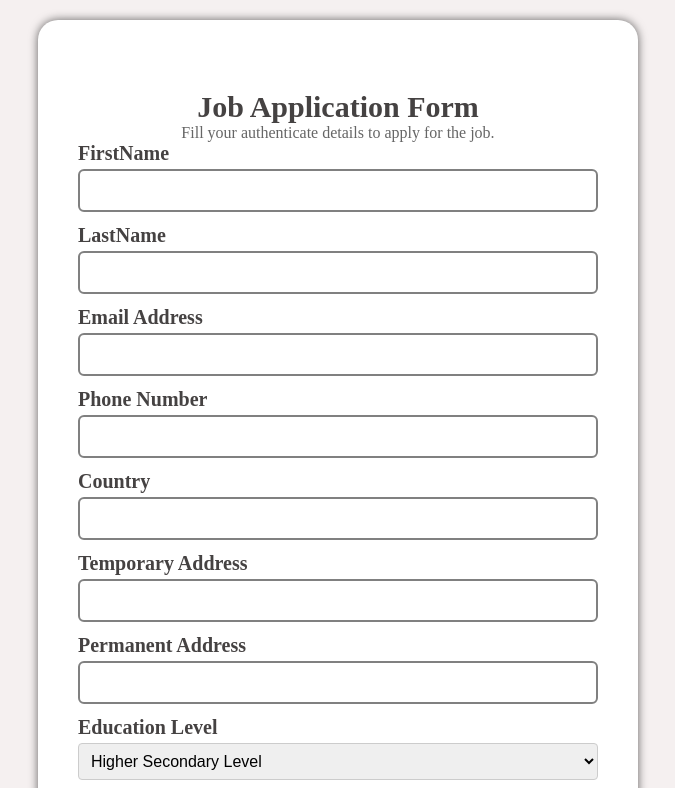
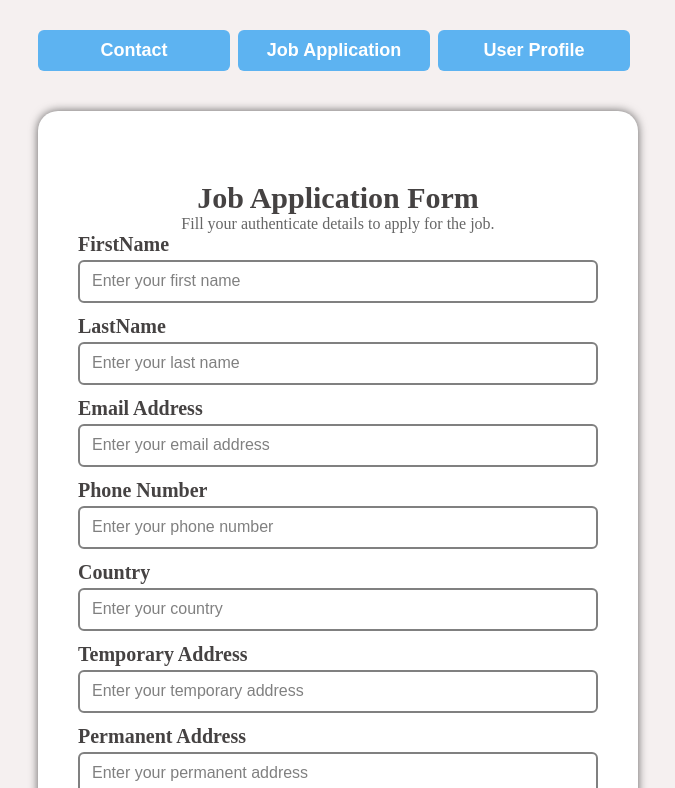
Before and after one commit to Sareeka61/Dynamic-Form, a React (Vite) app: page / in a window 1280 px wide. Shown: the top 788 px of the page, without its empty margins (302-977 px from the left). Built offline with nearby package versions, Linux system fonts and the light colour scheme.

Commit message:
Provide options to user to show form examples and check the form data before submitting

```diff
--- a/src/components/Form.jsx
+++ b/src/components/Form.jsx
@@ -1,35 +1,40 @@
-import {useState, React} from 'react'
-import { FormField } from './FormField'
-import { ContactFormSchema } from './schemas/ContactFormSchema';
-import { JobApplicationSchema } from './schemas/JobApplicationSchema';
-import { UserProfileFormSchema } from './schemas/UserProfileFormSchema';
-import '../cssfiles/form.css'
+import React, { useState } from "react";
+import { FormField } from "./FormField";
+import { ContactFormSchema } from "./schemas/ContactFormSchema";
+import { JobApplicationSchema } from "./schemas/JobApplicationSchema";
+import { UserProfileFormSchema } from "./schemas/UserProfileFormSchema";
+import "../cssfiles/form.css";
 
 const schemas = {
   contact: ContactFormSchema,
   jobApplication: JobApplicationSchema,
   userProfile: UserProfileFormSchema,
+};
+
+export const Form = () => {
+  const [formData, setFormData] = useState({});
+  const [selectedFormType, setSelectedFormType] = useState("jobApplication");
+
+  const fieldSchema = schemas[selectedFormType];
+
+  const handleSubmit = (e) => {
+    if (Object.keys(formData).length === 0) {
+      alert("Form can not be empty!");
+    }
+    e.preventDefault();
+
+    const missingFields = fieldSchema.required.some(
+      (field) => !formData[field]
+    );
+
+    if (missingFields) {
+      alert("Please fill in all required fields!");
+      return;
     }
 
-export const Form = ({formType='jobApplication'}) => {
-
-  const [formData, setFormData] = useState({});
-  const fieldSchema = schemas[formType]
-
-  const validateEmail = (email) => {
-    const regex = /^[^\s@]+@[^\s@]+\.[^\s@]+$/;
-    return regex.test(email);
+    console.log("Form Data Submitted:", formData);
+    setFormData({});
   };
-
-  console.log('Form Data Submitted:', formData);
-
-  const handleSubmit = (e) => {
-    e.preventDefault();
-
-    console.log('Form Data Submitted:', formData)
-    setFormData({});
-    setErrors({});
-  }
 
   const handleFieldChange = (fieldKey, value) => {
     setFormData({
@@ -38,24 +43,36 @@ export const Form = ({formType='jobApplication'}) => {
     });
   };
 
+  const handleFormTypeChange = (formType) => {
+    setSelectedFormType(formType);
+    setFormData({});
+  };
+
   return (
-    <>
     <div className="form-container">
+      <div className="form-type-buttons">
+        <button onClick={() => handleFormTypeChange("contact")}>Contact</button>
+        <button onClick={() => handleFormTypeChange("jobApplication")}>
+          Job Application
+        </button>
+        <button onClick={() => handleFormTypeChange("userProfile")}>
+          User Profile
+        </button>
+      </div>
       <form onSubmit={handleSubmit}>
         <h2>{fieldSchema.title}</h2>
         <p>{fieldSchema.description}</p>
-      {Object.entries(fieldSchema.properties).map(([key, fieldSchema])=> (
+        {Object.entries(fieldSchema.properties).map(([key, fieldSchema]) => (
           <FormField
             key={key}
             fieldKey={key}
             fieldSchema={fieldSchema}
-        value={formData[key] || ''}
-        onChange={handleFieldChange}/>
+            value={formData[key] || ""}
+            onChange={handleFieldChange}
+          />
         ))}
-
         <button type="submit">Submit</button>
       </form>
     </div>
-    </>
   );
 };
--- a/src/components/FormField.jsx
+++ b/src/components/FormField.jsx
@@ -1,9 +1,10 @@
-import React, { useEffect, useRef } from "react";
+import React, { useState, useEffect, useRef } from "react";
 import '../cssfiles/formfield.css';
 
 export const FormField = ({ fieldKey, fieldSchema, value, onChange, required }) => {
   const emailErrorRef = useRef(null);
   const phoneErrorRef = useRef(null);
+  const [fileError, setFileError] = useState("");
 
   useEffect(() => {
     if (fieldKey === "email") {
@@ -12,6 +13,8 @@ export const FormField = ({ fieldKey, fieldSchema, value, onChange, required })
       validatePhone(value);
     }
   }, [value]);
+
+  // Handling change in the field
 
   const handleChange = (e) => {
     const { value } = e.target;
@@ -24,6 +27,8 @@ export const FormField = ({ fieldKey, fieldSchema, value, onChange, required })
     }
   };
 
+  // Handing change in file
+
   const handleFileChange = (e) => {
     const file = e.target.files[0];
     const reader = new FileReader();
@@ -31,10 +36,17 @@ export const FormField = ({ fieldKey, fieldSchema, value, onChange, required })
       onChange(fieldKey, reader.result);
     };
     if (file) {
-      reader.readAsDataURL(file);
+      // Accepting only pdf files
+      if (file.type !== "application/pdf") {
+        setFileError("File format should be PDF");
+      } else {
+        setFileError("");
+        reader.readAsDataURL(file);
+      }
     }
   };
 
+  // Validating email
   const validateEmail = (email) => {
     if (emailErrorRef.current) {
       if (email === "") {
@@ -50,6 +62,7 @@ export const FormField = ({ fieldKey, fieldSchema, value, onChange, required })
     }
   };
 
+  // Validate the entered phone number
   const validatePhone = (phone) => {
     if (phoneErrorRef.current) {
       if (phone === "") {
@@ -108,9 +121,11 @@ export const FormField = ({ fieldKey, fieldSchema, value, onChange, required })
             <input
               type="file"
               name={fieldKey}
+              accept="application/pdf"
               onChange={handleFileChange}
               required={fieldSchema.required}
             />
+            {fileError && <p className="field-error">{fileError}</p>}
           </div>
         );
       } else {
--- a/src/components/schemas/JobApplicationSchema.jsx
+++ b/src/components/schemas/JobApplicationSchema.jsx
@@ -1,72 +1,87 @@
 export const JobApplicationSchema = {
-    title:"Job Application Form",
-    description:"Fill your authenticate details to apply for the job.",
-    type:"object",
+    title: "Job Application Form",
+    description: "Fill your authenticate details to apply for the job.",
+    type: "object",
     properties: {
         firstName: {
-            type:"string",
-            title:"FirstName"
+            type: "string",
+            title: "FirstName",
+            placeholder: "Enter your first name"
         },
         lastName: {
-            type:"string",
-            title:"LastName"
+            type: "string",
+            title: "LastName",
+            placeholder: "Enter your last name"
         },
         email: {
-            type:"string",
-            title:"Email Address"
+            type: "string",
+            title: "Email Address",
+            placeholder: "Enter your email address"
         },
         phone: {
-            type:"string",
-            title:"Phone Number"
+            type: "string",
+            title: "Phone Number",
+            placeholder: "Enter your phone number"
         },
         country: {
-            type:"string",
-            title:"Country"
+            type: "string",
+            title: "Country",
+            placeholder: "Enter your country"
         },
         tempaddress: {
-            type:"string",
-            title:"Temporary Address"
+            type: "string",
+            title: "Temporary Address",
+            placeholder: "Enter your temporary address"
         },
         permaddress: {
             type: "string",
-            title: "Permanent Address"
+            title: "Permanent Address",
+            placeholder: "Enter your permanent address"
         },
-        education:{
-            type:"string",
-            title:"Education Level",
-            enum:["Higher Secondary Level", "Bachelor's Degree", "Master's Degree"]
+        education: {
+            type: "string",
+            title: "Education Level",
+            enum: ["Higher Secondary Level", "Bachelor's Degree", "Master's Degree"],
+            placeholder: "Select your education level"
         },
-        experience:{
-            type:"string",
-            title:"Years of Experience"
+        experience: {
+            type: "string",
+            title: "Years of Experience",
+            placeholder: "Enter your years of experience"
         },
-        resume:{
-            type:"string",
-            format:"data-url",
-            title:"Resume"
+        resume: {
+            type: "string",
+            format: "data-url",
+            title: "Resume",
+            placeholder: "Upload your resume"
         },
-        coverLetter:{
-            type:"string",
-            format:"data-url",
-            title:"Cover Letter"
+        coverLetter: {
+            type: "string",
+            format: "data-url",
+            title: "Cover Letter",
+            placeholder: "Upload your cover letter"
         },
-        portfolio:{
-            type:"string",
-            title:"Portfolio Link"
+        portfolio: {
+            type: "string",
+            title: "Portfolio Link",
+            placeholder: "Enter your portfolio link"
         },
-        linkedin:{
-            type:"string",
-            title:"LinkedIn Profile URL"
+        linkedin: {
+            type: "string",
+            title: "LinkedIn Profile URL",
+            placeholder: "Enter your LinkedIn profile URL"
         },
-        github:{
-            type:"string",
-            title:"GitHub Profile URL"
+        github: {
+            type: "string",
+            title: "GitHub Profile URL",
+            placeholder: "Enter your GitHub profile URL"
         },
-        additionalInfo:{
-            type:"string",
-            title:"Additional Info",
-            maxLength: 500
+        additionalInfo: {
+            type: "string",
+            title: "Additional Info",
+            maxLength: 500,
+            placeholder: "Enter any additional information (max 500 characters)"
         }
     },
-    required:["firstName", "lastName", "email", "phone", "country", "tempaddress", "permaddress","education", "experience", "resume", "coverLetter","github", "linkedin"]
+    required: ["firstName", "lastName", "email", "phone", "country", "tempaddress", "permaddress", "education", "experience", "resume", "coverLetter", "github", "linkedin"]
 };
--- a/src/components/schemas/UserProfileFormSchema.jsx
+++ b/src/components/schemas/UserProfileFormSchema.jsx
@@ -1,42 +1,50 @@
 export const UserProfileFormSchema = {
-    title:"User Profile Form",
-    description:"Please fill in your details",
-    type:"object",
-    properties:{
-        firstName:{
-            type:"string",
-            title:"First Name",
+    title: "User Profile Form",
+    description: "Please fill in your details",
+    type: "object",
+    properties: {
+        firstName: {
+            type: "string",
+            title: "First Name",
+            placeholder: "Enter your first name"
         },
         lastName: {
-            type:"string",
-            title:"Last Name",
+            type: "string",
+            title: "Last Name",
+            placeholder: "Enter your last name"
         },
         phone: {
-            type:"string",
-            title:"Phone Number",
+            type: "string",
+            title: "Phone Number",
+            placeholder: "Enter your phone number"
         },
         email: {
-            type:"string",
-            title:"Email Address",
+            type: "string",
+            title: "Email Address",
+            placeholder: "Enter your email address"
         },
         country: {
-            type:"string",
-            title:"Country"
+            type: "string",
+            title: "Country",
+            placeholder: "Enter your country"
         },
         state: {
-            type:"string",
-            title:"Province/State",
+            type: "string",
+            title: "Province/State",
+            placeholder: "Enter your province/state"
         },
         city: {
-            type:"string",
-            title:"City",
+            type: "string",
+            title: "City",
+            placeholder: "Enter your city"
         },
-        bio:{
-            type:"string",
-            title:"Bio",
-            maxLength:500,
-            multiline: true
+        bio: {
+            type: "string",
+            title: "Bio",
+            maxLength: 500,
+            multiline: true,
+            placeholder: "Tell us about yourself (max 500 characters)"
         }
     },
-    required: ["firstName", "lastName", "email", "phone", "country", "city", "state",]
+    required: ["firstName", "lastName", "email", "phone", "country", "city", "state"]
 };
--- a/src/cssfiles/form.css
+++ b/src/cssfiles/form.css
@@ -82,9 +82,17 @@ button {
 button:hover{
     background-color: white;
     color:rgb(93, 179, 241);
-    border: 2px solid rgb(93, 179, 241);
+    border: 1px solid rgb(93, 179, 241);
     transition: background-color 0.3s ease, color 0.3s ease, border 0.3s ease;
+}
 
+.form-type-buttons {
+    display: flex;
+}
+
+.form-type-buttons button {
+    margin-right: 8px;
+    margin-bottom: 40px;
 }
 
 @media screen and (max-width: 600px) {
```
Lines whose indentation alone changed are shown as unchanged.
